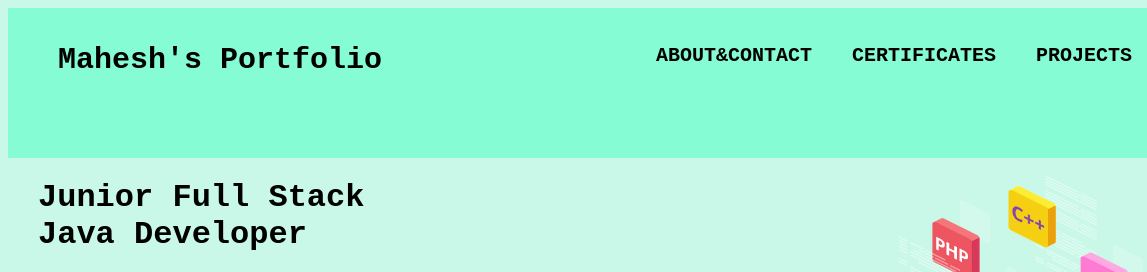
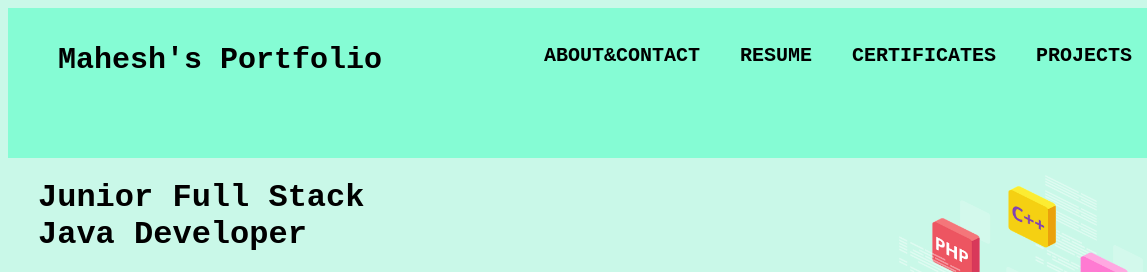
Before and after one commit to MaheshM12/portpolio, a plain HTML site: page index.html in a window 1280 px wide. Shown: the top 272 px of the page, 0-1147 px from the left. Drawn offline with Linux system fonts and the light colour scheme.

Commit message:
new changes

```diff
--- a/index.html
+++ b/index.html
@@ -16,7 +16,9 @@
         </div>
         <div class="right">
             <ul>
-               <a href="./about.html" target="_self"><li>ABOUT&CONTACT</li></a>
+
+                <a href="./about.html" target="_self"><li>ABOUT&CONTACT</li></a>
+                <a href="./resources/Mahesh_resume_dev.pdf" target="_self"><li>RESUME</li></a>
                <a href="./cerficates.html" target="_self"><li>CERTIFICATES</li></a>
                <a href="./project.html" target="_self"><li>PROJECTS</li></a>
                 <img src="./resources/IMG_9978.JPG" alt="profile_photo">
```
Also changed, not shown: 1 other file.
